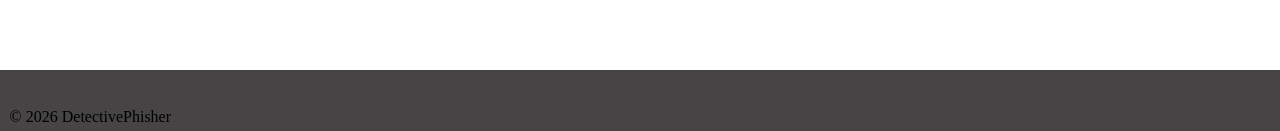
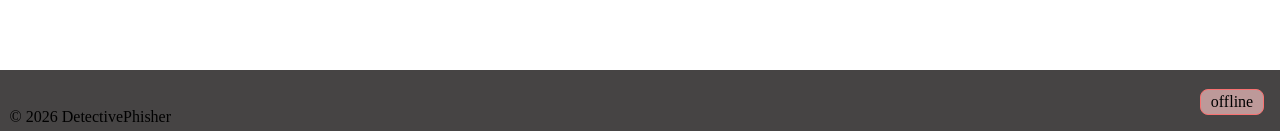
Before and after one commit to SPUDYBRO/DetectivePhisher, a React (Vite) app: page / in a window 1280 px wide. Shown: the part 666-797 px from the top of the page. Built offline with nearby package versions, Linux system fonts and the light colour scheme; no server answers.

Commit message:
feat: basic server communication Basic communication between the server and front end has been established. You can see the status by checking the footer on the font end, it will now display if it is online, offline or loading

```diff
--- a/source/App.jsx
+++ b/source/App.jsx
@@ -1,5 +1,5 @@
-import {useState} from 'react'
 import {checkUrl} from './api.js'
+import { useEffect,useState } from 'react'
 
 export default function App() {
   const [url, setUrl] = useState('')
@@ -7,6 +7,15 @@ export default function App() {
   const [history, setHistory] = useState([])
   const [loading, setLoading] = useState(false)
   const [error, setError] = useState('')
+  const [status, setStatus] = useState("Loading")
+
+  useEffect(() => {
+    fetch("/api/health")
+    .then(response => response.json())
+    .then(data => setStatus(data.status))
+    .catch(() => setStatus('offline'))
+  }, []);
+
 
   async function handleSubmit(event) {
     event.preventDefault()
@@ -113,6 +122,10 @@ export default function App() {
         <div id="footerContent">
         <p>&copy; 2026 DetectivePhisher</p>
         </div>
+
+        <output class={`status-box ${status}`} title='The connection to the server'>
+          <p>{status}</p>
+        </output>
       </footer>
     </>
   )
--- a/source/style.css
+++ b/source/style.css
@@ -168,7 +168,7 @@ footer {
     display: flex;
     justify-content: flex-start;
     align-items: flex-end;
-
+    position: relative;
     #footerContent {
         padding-left: var(--footer-left-padding);
         padding-bottom: var(--footer-bottom-padding);
@@ -177,3 +177,53 @@ footer {
         margin: var(--footer-p-margin);
     }
 }
+
+
+
+
+.status-box { /* still in the making, no variables yet */
+    position: absolute;
+    right: 1rem;
+
+    box-sizing: border-box;
+
+    display: flex;
+    align-items: center;
+    justify-content: center;
+    align-self: center;
+
+    width: 4rem;
+    max-width: 6rem;
+
+    font-weight: 500;
+    font-size: 1rem;
+    line-height: 1.5rem;
+
+
+    /* defaults to the loading style*/
+    border: 1px solid #facc15;
+    border-radius: 0.5rem;
+    background: #fefce8a2;
+    color: #ca8a04;
+
+    transition: all 0.5s ease;
+    cursor: default;
+}
+    .status-box.online {
+        border: 1px solid #84d65a;
+        border-radius: 0.5rem;
+        background: #edfbd891;
+        color: #2b641e;
+    }
+    .status-box.loading {
+        border: 1px solid #facc15;
+        border-radius: 0.5rem;
+        background: #fefce8a2;
+        color: #ca8a04;
+    }
+    .status-box.offline {
+        border: 1px solid #f87171;
+        border-radius: 0.5rem;
+        background: #ffc9c9a4;
+        color: #991b1b;
+    }
```
Also changed, not shown: 1 other file (tests, documents, lock files or other folders).
